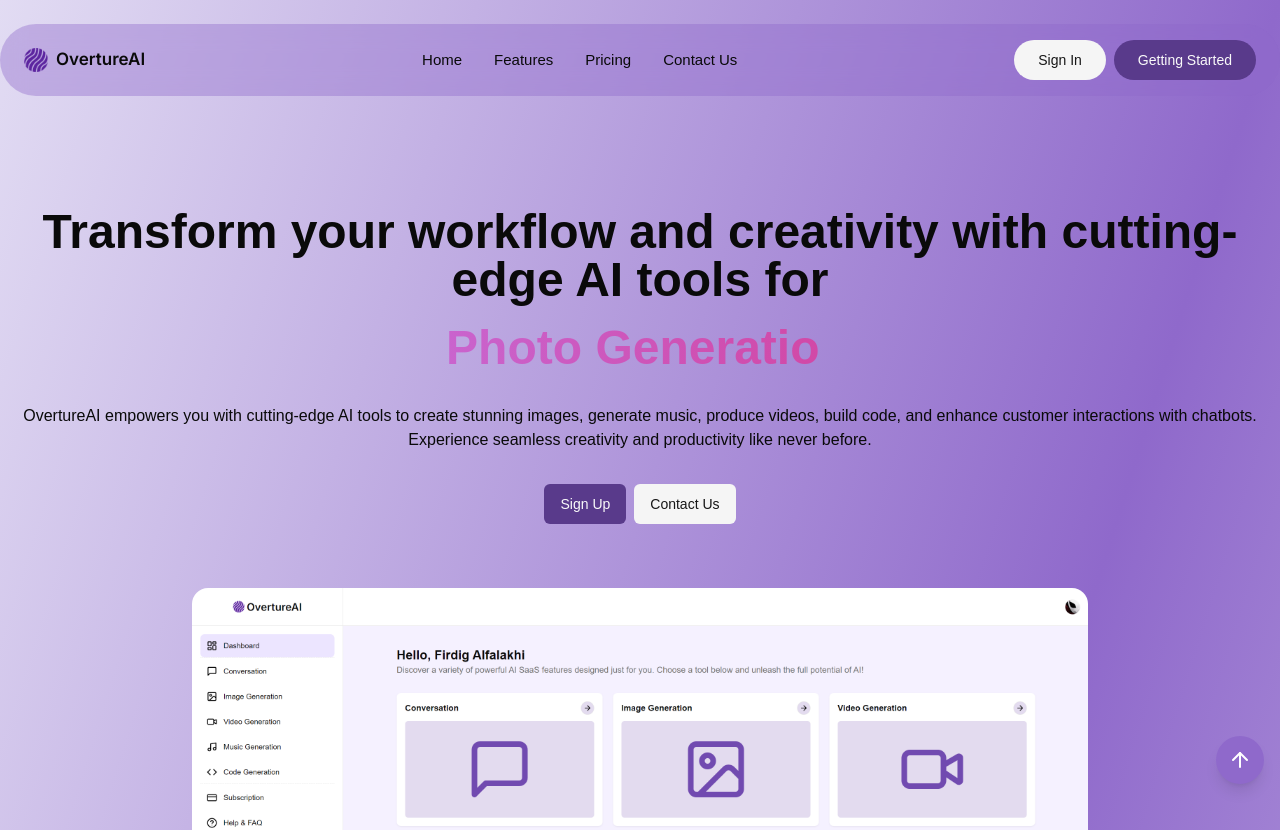
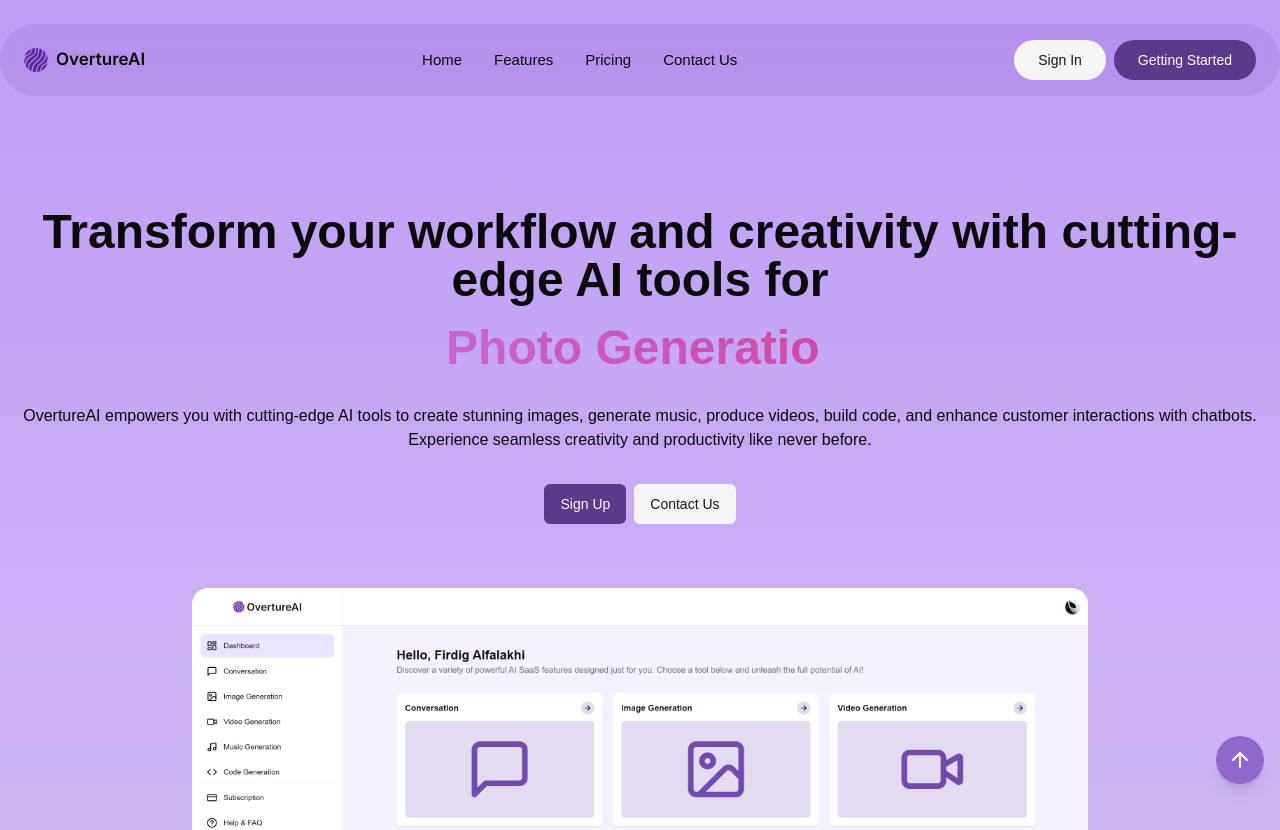
Before and after one commit to Firkhie/overture-ai, a Next.js app: page / in a window 1280 px wide. Shown: the top 830 px of the page. Built offline with nearby package versions, Linux system fonts and the light colour scheme.

Commit message:
fix: change landing bg color

```diff
--- a/src/app/(landing)/layout.tsx
+++ b/src/app/(landing)/layout.tsx
@@ -6,8 +6,7 @@
 
 export default function LandingLayout({ children }: Props) {
   return (
-    // <div className="relative min-h-screen bg-gradient-to-br from-[#e2dcf3] to-[#8f69cb]">
-    <div className="relative min-h-screen bg-gradient-to-br from-[#e2dcf3] via-[#8f69cb] to-[#e2dcf3]">
+    <div className="relative min-h-screen bg-gradient-to-b from-[#be9cf6] via-[#e2dcf3] to-[#e2dcf3]">
       <div className="h-full lg:mx-auto lg:max-w-screen-lg xl:max-w-screen-xl">
         {children}
       </div>
--- a/src/components/landing/navbar.tsx
+++ b/src/components/landing/navbar.tsx
@@ -12,7 +12,7 @@
 export default function LandingNavbar() {
   return (
     <div className="fixed left-0 top-6 z-50 hidden w-full lg:flex">
-      <div className="flex w-full items-center justify-between rounded-full bg-[#8f69cb]/40 px-6 py-4 text-[15px] backdrop-blur-md lg:mx-auto lg:max-w-screen-lg xl:max-w-screen-xl">
+      <div className="flex w-full items-center justify-between rounded-full bg-[#8f69cb]/20 px-6 py-4 text-[15px] backdrop-blur-md lg:mx-auto lg:max-w-screen-lg xl:max-w-screen-xl">
         <a href="#home" className="flex items-center justify-center gap-x-2">
           <div className="relative h-6 w-6">
             <Image alt="logo" fill src="/assets/logo.png" />
```
